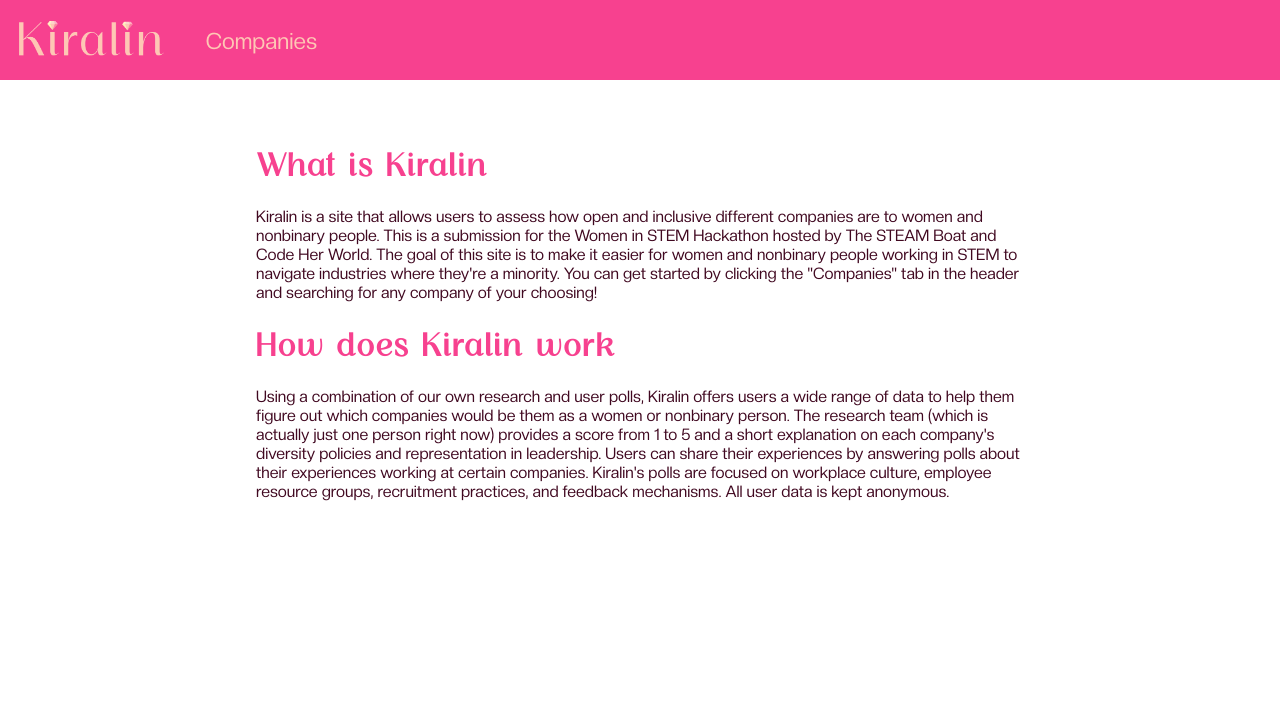
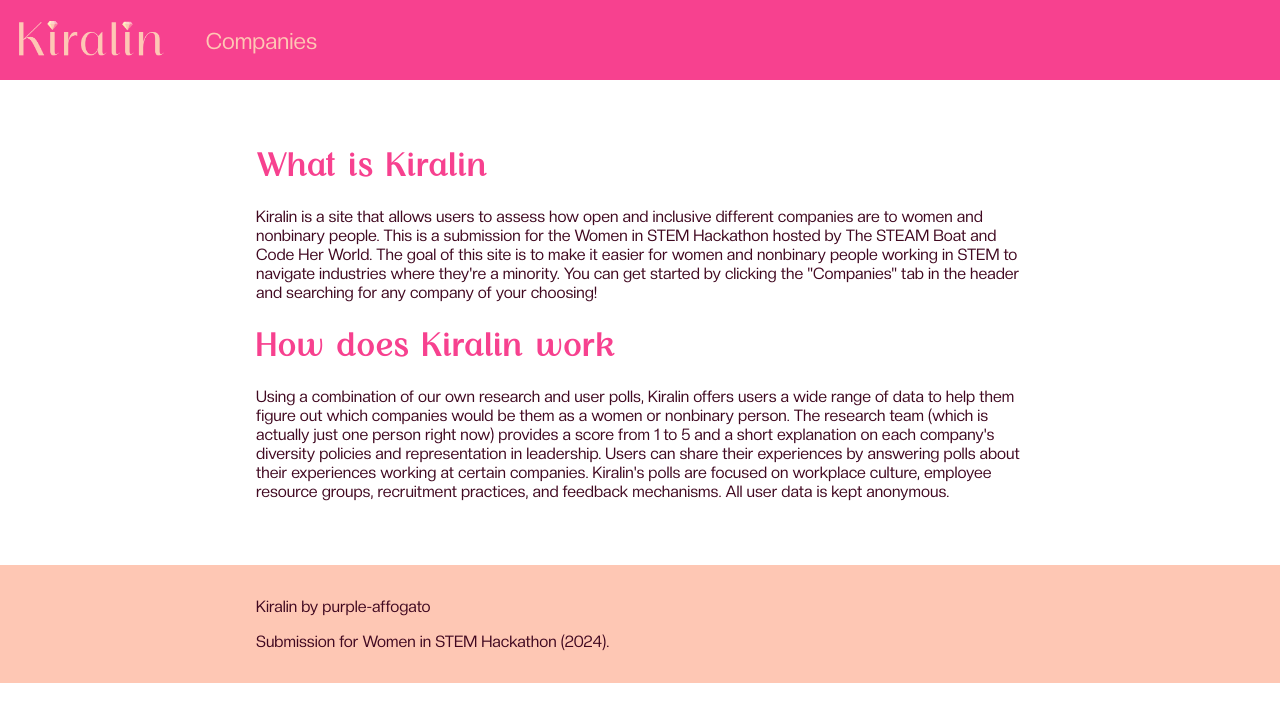
Before and after one commit to purple-affogato/kiralin, a React (Vite) app: page / in a window 1280 px wide. Shown: the top 722 px of the page. Built offline with nearby package versions, Linux system fonts and the light colour scheme; no server answers.

Commit message:
added footer

```diff
--- a/src/Template.jsx
+++ b/src/Template.jsx
@@ -9,6 +9,10 @@ function Template () {
         <div style={{height: '100%', display: "block",}}>
             <Header />
             <Outlet />
+            <footer>
+                <p>Kiralin by purple-affogato</p>
+                <p>Submission for Women in STEM Hackathon (2024).</p>
+            </footer>
         </div>
     );
 }
```
